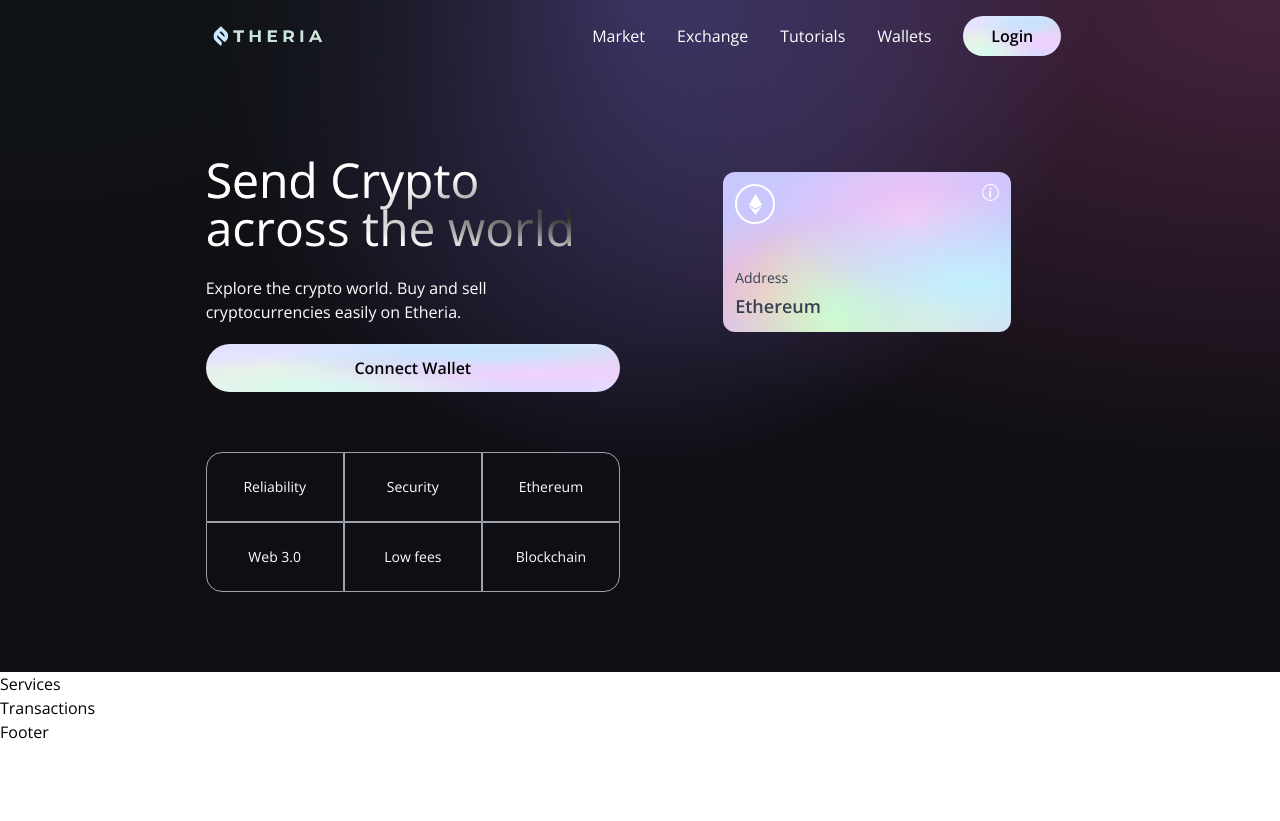
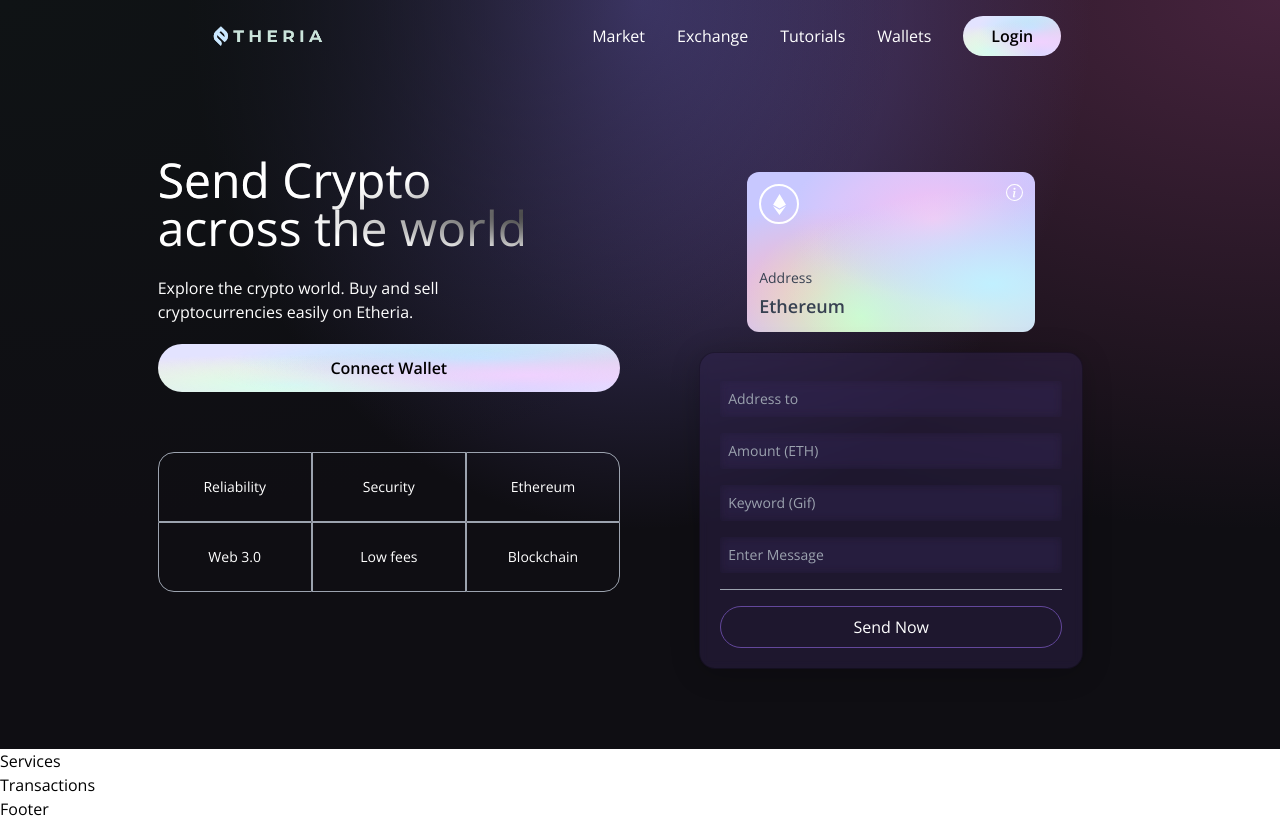
Before and after one commit to bjan816/Etheria, a React (Vite) app in the folder client/: page / in a window 1280 px wide. Before the commit the page ends 800 px from the top, so only its background shows below. Built offline with nearby package versions, Linux system fonts and the light colour scheme.

Commit message:
Implement a form

```diff
--- a/client/src/components/Welcome.jsx
+++ b/client/src/components/Welcome.jsx
@@ -5,9 +5,25 @@ import { Loader } from './';
 
 const commonStyles = 'min-h-[70px] sm:px-0 px-2 sm:min-w-[120px] flex justify-center items-center border-[0.5px] border-gray-400 text-sm font-light text-white';
 
+const Input = ({ placeholder, name, type, value, handleChange }) => (
+    <input
+        placeholder={placeholder}
+        type={type}
+        step="0.0001"
+        value={value}
+        onChange={(e) => handleChange(e, name)}
+        className='my-2 w-full rounded-sm p-2 outline-none bg-transparent text-white border-none text-sm white-glassmorphism'
+    />
+);
+{/* Instantly return some jsx code, so used parentheses instead of curly braces*/}
+
 const Welcome = () => {
 
     const connectWallet = () => {
+
+    }
+
+    const handleSubmit = () => {
 
     }
 
@@ -68,7 +84,24 @@ const Welcome = () => {
                             </div>
                         </div>
                     </div>
-
+                    <div className='p-5 sm:w-96 w-full flex flex-col justify-start items-center purple-glassmorphism'>
+                        <Input placeholder="Address to" name="addressTo" type="text" handleChange={() => {}} />
+                        <Input placeholder="Amount (ETH)" name="amount" type="number" handleChange={() => {}} />
+                        <Input placeholder="Keyword (Gif)" name="keyword" type="text" handleChange={() => {}} />
+                        <Input placeholder="Enter Message" name="message" type="text" handleChange={() => {}} />
+                        <div className='h-[1px] w-full bg-gray-400 my-2' />
+                        {false ? (
+                            <Loader />
+                        ) : (
+                            <button
+                                type='button'
+                                onClick={handleSubmit}
+                                className='text-white w-full mt-2 border-[1px] p-2 border-[#63479b] rounded-full cursor-pointer hover:bg-[#8369c9] hover:text-black'
+                            >
+                                Send Now
+                            </button>
+                        )}
+                    </div>
                 </div>
             </div>
         </div>
```
